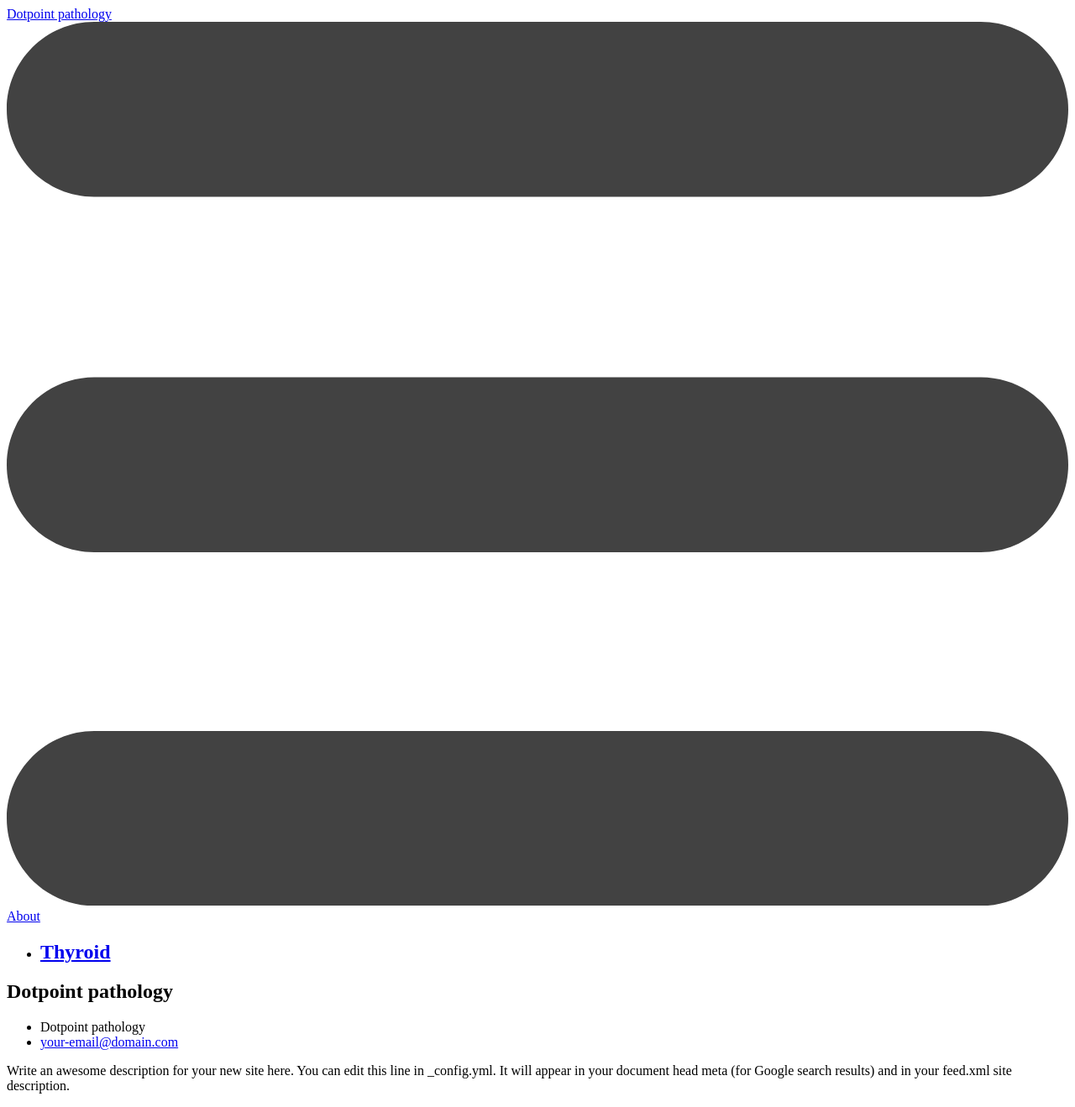
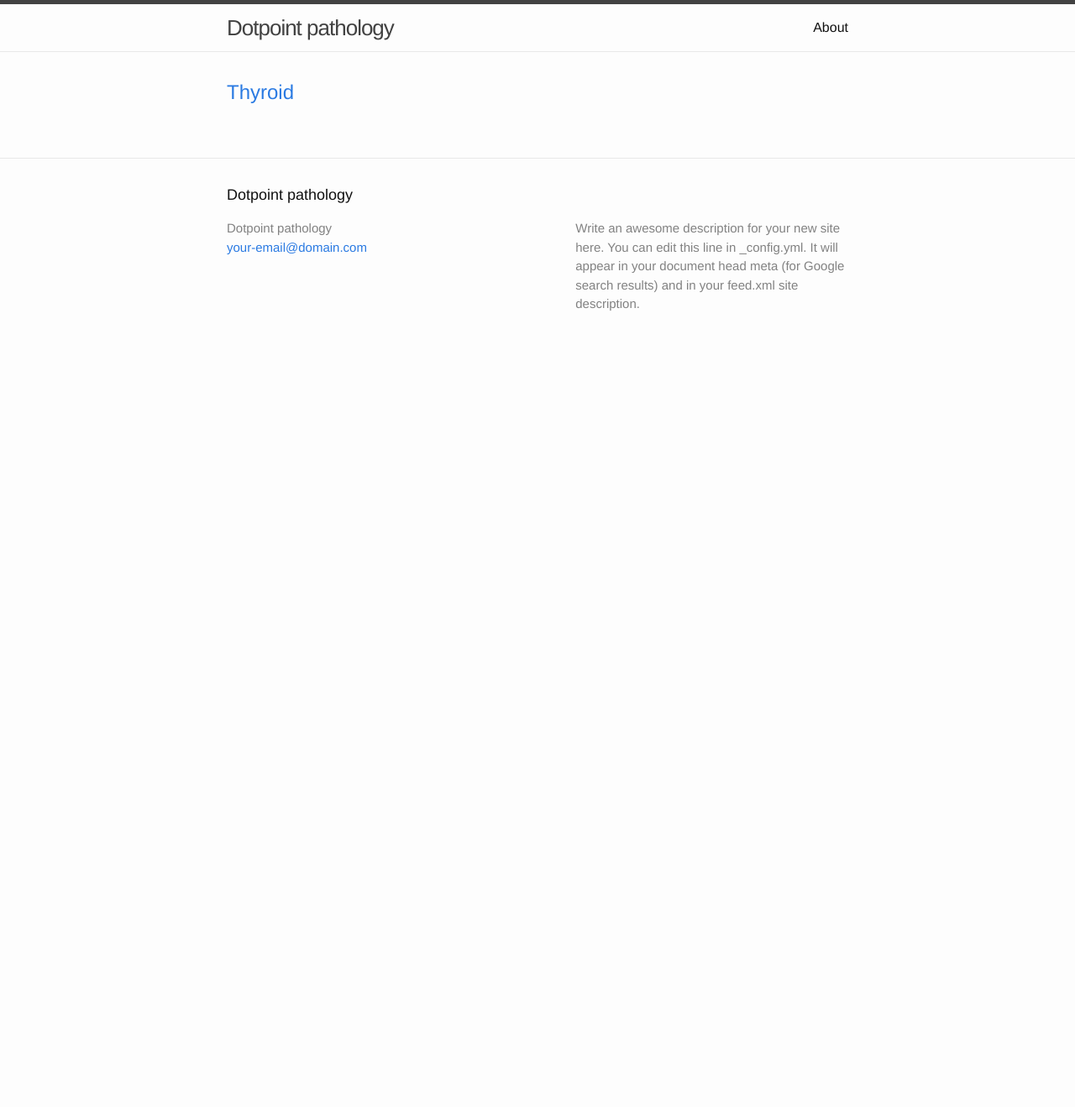
Before and after one commit to skorulis/pathology, a Jekyll site: the page built from index.html, in a window 1280 px wide. Shown: the whole page at 84% size. Built offline with Jekyll 4.4.1, drawn with Linux system fonts in a browser that asks for light colours; after the commit the page ends 900 px from its top, so only the background shows below that.

```diff
--- a/_config.yml
+++ b/_config.yml
@@ -12,7 +12,7 @@ description: > # this means to ignore newlines until "baseurl:"
   Write an awesome description for your new site here. You can edit this
   line in _config.yml. It will appear in your document head meta (for
   Google search results) and in your feed.xml site description.
-baseurl: "pathology" # the subpath of your site, e.g. /blog
+baseurl: "/pathology" # the subpath of your site, e.g. /blog
 url: "http://yourdomain.com" # the base hostname & protocol for your site
 
 # Build settings
```
